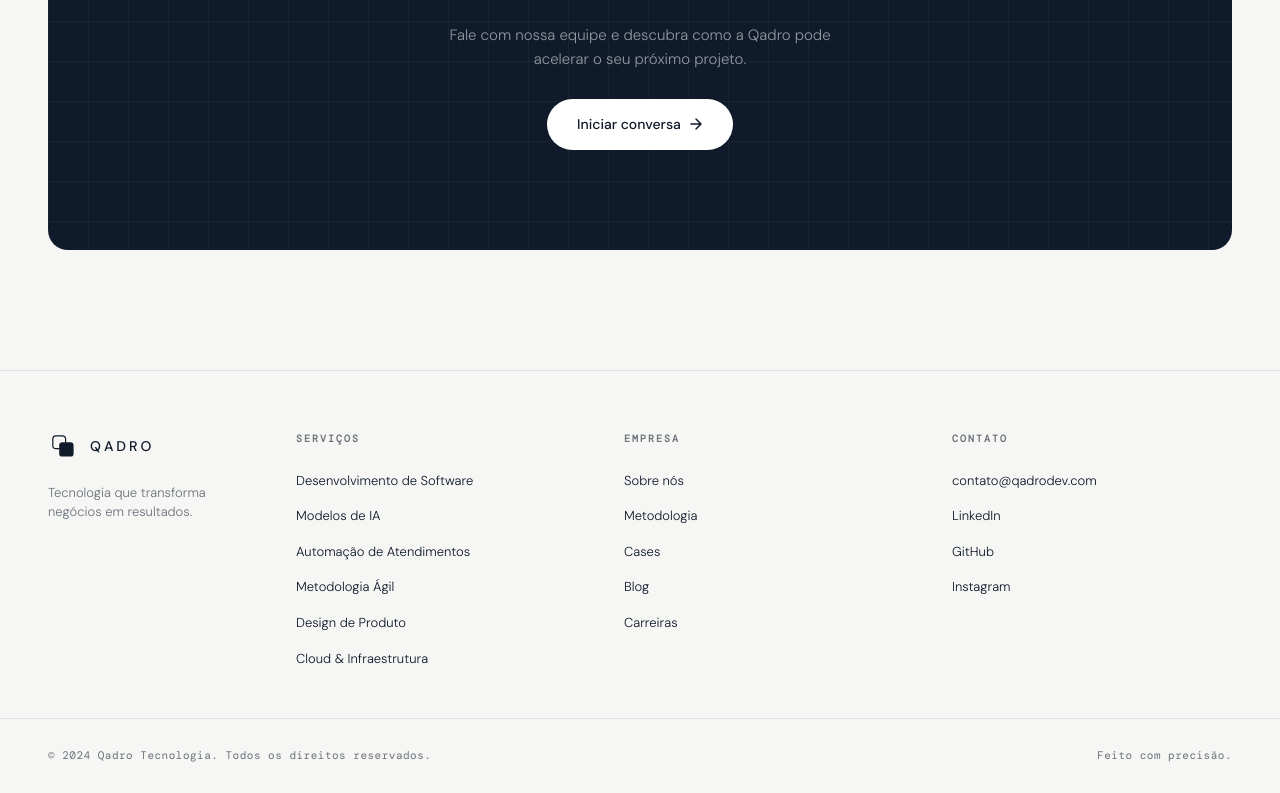
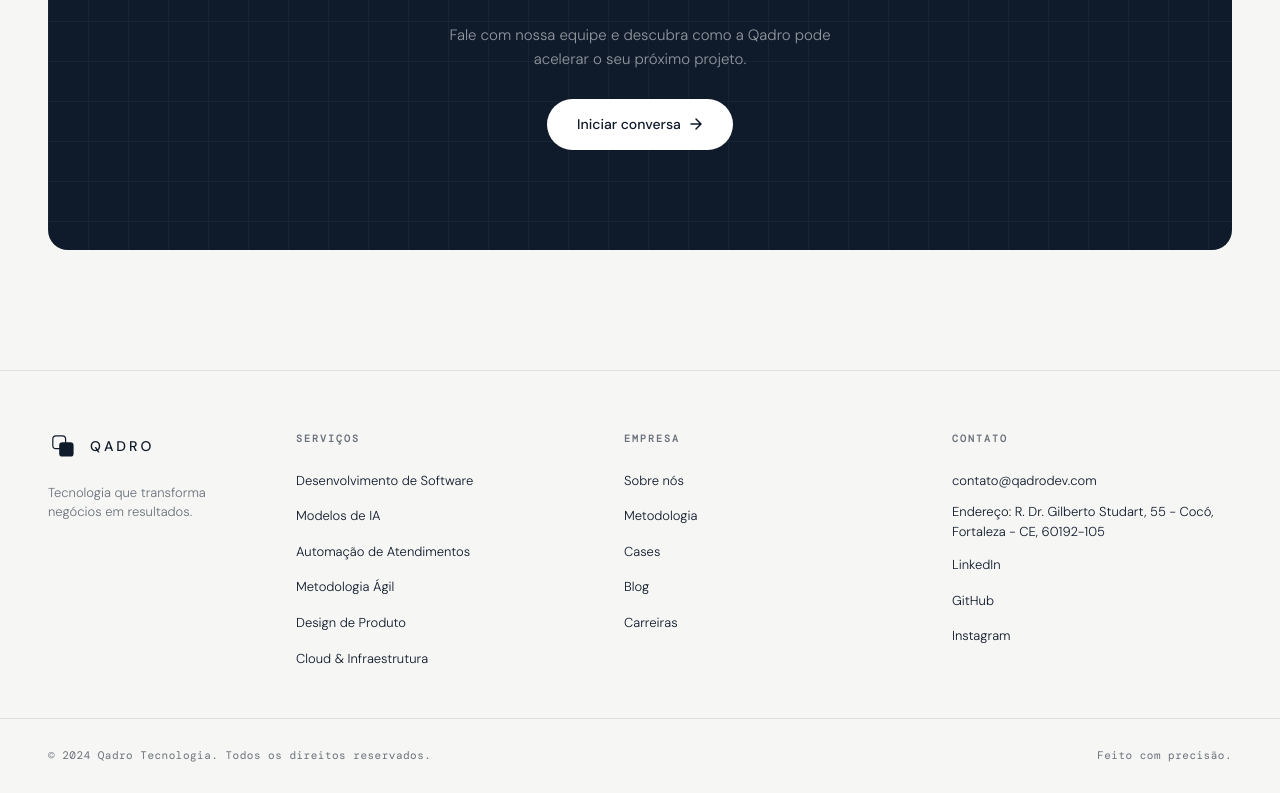
Before and after one commit to paulomachadof/quadro-page, a plain HTML site: page index.html in a window 1280 px wide. Shown: the part 3878-4671 px from the top of the page. Drawn offline with nearby package versions, Linux system fonts and the light colour scheme; a web font is replaced by a local one.

Commit message:
Add footer address

```diff
--- a/index.html
+++ b/index.html
@@ -684,6 +684,12 @@
     }
 
     .footer-col ul { list-style: none; display: flex; flex-direction: column; gap: 10px; }
+    .footer-col .footer-text {
+      font-size: 13px;
+      font-weight: 300;
+      color: var(--ink);
+      line-height: 1.5;
+    }
     .footer-col a {
       font-size: 13px;
       font-weight: 300;
@@ -1455,6 +1461,7 @@ document.addEventListener('keydown', e => { if (e.key === 'Escape') closeService
     <h5>Contato</h5>
     <ul>
       <li><a href="mailto:contato@qadrodev.com">contato@qadrodev.com</a></li>
+      <li class="footer-text">Endereço: R. Dr. Gilberto Studart, 55 - Cocó, Fortaleza - CE, 60192-105</li>
       <li><a href="#">LinkedIn</a></li>
       <li><a href="#">GitHub</a></li>
       <li><a href="https://www.instagram.com/qadro.software/" target="_blank" rel="noreferrer">Instagram</a></li>
```
